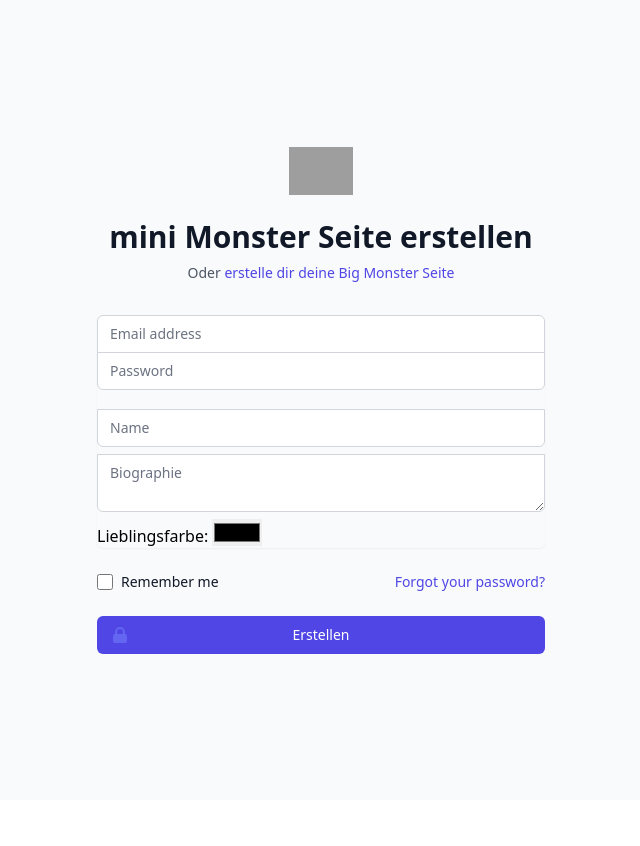
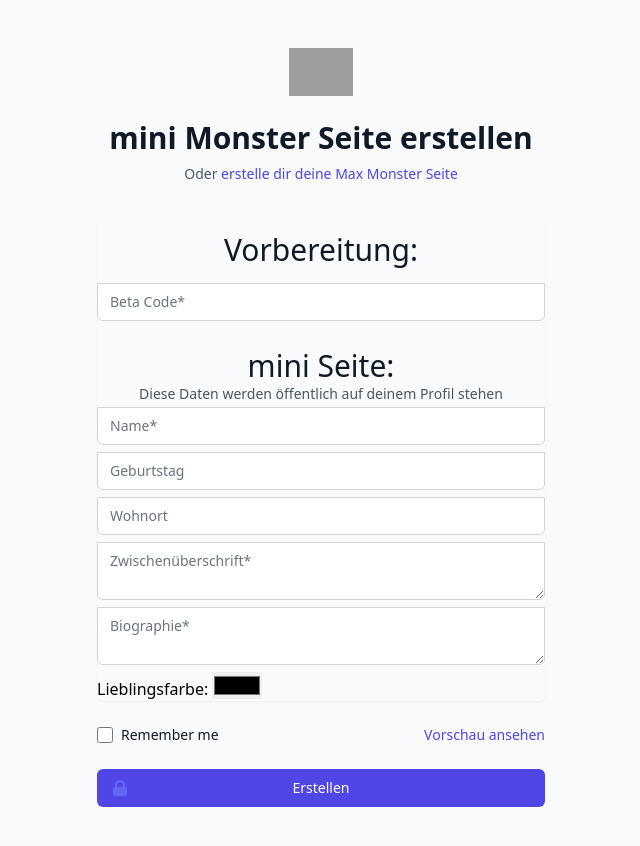
Before and after one commit to marvinhuelsmann/yourweb, a Vue app: page /create in a window 1280 px wide. Shown: the top 846 px of the page, without its empty margins (319-959 px from the left). Before the commit the page ends 800 px from the top, so only its background shows below. Built offline with nearby package versions, Linux system fonts and the light colour scheme; grey boxes are pictures that could not be loaded; a web font is replaced by a local one.

Commit message:
adding some new Create Actions, finishing the Side View

```diff
--- a/public/index.html
+++ b/public/index.html
@@ -11,7 +11,7 @@
   </head>
   <body>
     <noscript>
-      <strong>We're sorry but <%= htmlWebpackPlugin.options.title %> doesn't work properly without JavaScript enabled. Please enable it to continue.</strong>
+      <strong>We're sorry but yourweb.de doesn't work properly without JavaScript enabled. Please enable it to continue.</strong>
     </noscript>
     <div id="app"></div>
     <!-- built files will be auto injected -->
--- a/src/components/Profile.vue
+++ b/src/components/Profile.vue
@@ -2,7 +2,7 @@
   <div class="py-14 bg-white">
     <div class="max-w-7xl mx-auto px-4 sm:px-6 lg:px-8">
       <div class="lg:text-center">
-        <img class="object-center md:object-top xl:w-1/5 ..." :src='imgUrl' style="display: inline-block" alt="">
+        <img class="object-center md:object-top xl:w-1/6 sm:w-1/4 ..." :src='imgUrl' style="display: inline-block" alt="">
         <h2 class="text-base text-indigo-600 font-semibold tracking-wide uppercase">{{ name }}</h2>
         <p class="mt-2 text-3xl leading-8 font-extrabold tracking-tight text-gray-900 sm:text-4xl">
           {{ subHeadLine }}
--- a/src/router/index.js
+++ b/src/router/index.js
@@ -3,6 +3,7 @@ import Home from '../views/Home.vue'
 import About from '../views/About.vue'
 import Create from '../views/Create.vue'
 import Profile from '../views/User.vue'
+import Preview from '../views/Preview.vue'
 
 const routes = [
     {
@@ -24,6 +25,16 @@ const routes = [
         path: '/user',
         name: 'User',
         component: Profile
+    },
+    {
+        path: '/u',
+        name: 'User',
+        component: Profile
+    },
+    {
+        path: '/preview',
+        name: 'Preview',
+        component: Preview
     }
 ]
 
--- a/src/views/Create.vue
+++ b/src/views/Create.vue
@@ -2,7 +2,8 @@
   <div class="min-h-screen flex items-center justify-center bg-gray-50 py-12 px-4 sm:px-6 lg:px-8">
     <div class="max-w-md w-full space-y-8">
       <div>
-        <img class="mx-auto h-12 w-auto" src="https://tailwindui.com/img/logos/workflow-mark-indigo-600.svg" alt="Workflow" />
+        <img class="mx-auto h-12 w-auto" src="https://tailwindui.com/img/logos/workflow-mark-indigo-600.svg"
+             alt="Workflow"/>
         <h2 class="mt-6 text-center text-3xl font-extrabold text-gray-900">
           mini Monster Seite erstellen
         </h2>
@@ -10,38 +11,74 @@
           Oder
           {{ ' ' }}
           <a href="#" class="font-medium text-indigo-600 hover:text-indigo-500">
-            erstelle dir deine Big Monster Seite
+            erstelle dir deine Max Monster Seite
           </a>
         </p>
       </div>
       <form class="mt-8 space-y-6" action="#" method="POST">
-        <input type="hidden" name="remember" value="true" />
+        <input type="hidden" name="remember" value="true"/>
         <div class="rounded-md shadow-sm -space-y-px">
+          <h2 class="py-4 mt-6 text-center text-3xl font-medium text-gray-900">
+            Vorbereitung:
+          </h2>
+          <!--  <div>
+              <label for="email-address" class="sr-only">Email address</label>
+              <input id="email-address" name="email" type="email" autocomplete="email" required="" class="appearance-none rounded-none relative block w-full px-3 py-2 border border-gray-300 placeholder-gray-500 text-gray-900 rounded-t-md focus:outline-none focus:ring-indigo-500 focus:border-indigo-500 focus:z-10 sm:text-sm" placeholder="Email Adresse*" />
+            </div>-->
           <div>
-            <label for="email-address" class="sr-only">Email address</label>
-            <input id="email-address" name="email" type="email" autocomplete="email" required="" class="appearance-none rounded-none relative block w-full px-3 py-2 border border-gray-300 placeholder-gray-500 text-gray-900 rounded-t-md focus:outline-none focus:ring-indigo-500 focus:border-indigo-500 focus:z-10 sm:text-sm" placeholder="Email address" />
+            <label for="password" class="sr-only">Code</label>
+            <input id="password" name="password" type="password" autocomplete="current-password" required=""
+                   class="appearance-none rounded-none relative block w-full px-3 py-2 border border-gray-300 placeholder-gray-500 text-gray-900 rounded-b-md focus:outline-none focus:ring-indigo-500 focus:border-indigo-500 focus:z-10 sm:text-sm"
+                   placeholder="Beta Code*"/>
           </div>
-          <div>
-            <label for="password" class="sr-only">Password</label>
-            <input id="password" name="password" type="password" autocomplete="current-password" required="" class="appearance-none rounded-none relative block w-full px-3 py-2 border border-gray-300 placeholder-gray-500 text-gray-900 rounded-b-md focus:outline-none focus:ring-indigo-500 focus:border-indigo-500 focus:z-10 sm:text-sm" placeholder="Password" />
+          <div class="py-1">
+            <h2 class=" mt-6 text-center text-3xl font-medium text-gray-900">
+              mini Seite:
+            </h2>
+            <p class=" text-center text-sm text-gray-600">
+              Diese Daten werden öffentlich auf deinem Profil stehen
+            </p>
           </div>
-          <div class="pt-5">
+          <div class="">
             <label for="name" class="sr-only">Name</label>
-            <input id="name" name="name"  autocomplete="name" required=""  type="text" class="appearance-none rounded-none relative block w-full px-3 py-2 border border-gray-300 placeholder-gray-500 text-gray-900 rounded-b-md focus:outline-none focus:ring-indigo-500 focus:border-indigo-500 focus:z-10 sm:text-sm" placeholder="Name" />
+            <input id="name" name="name" autocomplete="name" required="" type="text"
+                   class="appearance-none rounded-none relative block w-full px-3 py-2 border border-gray-300 placeholder-gray-500 text-gray-900 rounded-b-md focus:outline-none focus:ring-indigo-500 focus:border-indigo-500 focus:z-10 sm:text-sm"
+                   placeholder="Name*"/>
+          </div>
+          <div class="pt-2">
+            <label for="birthday" class="sr-only">Geburtstag</label>
+            <input id="birthday" name="birthday" autocomplete="birthday" required="" type="text"
+                   class="appearance-none rounded-none relative block w-full px-3 py-2 border border-gray-300 placeholder-gray-500 text-gray-900 rounded-b-md focus:outline-none focus:ring-indigo-500 focus:border-indigo-500 focus:z-10 sm:text-sm"
+                   placeholder="Geburtstag"/>
+          </div>
+          <div class="pt-2">
+            <label for="place" class="sr-only">Wohnort</label>
+            <input id="place" name="place" autocomplete="place" required="" type="text"
+                   class="appearance-none rounded-none relative block w-full px-3 py-2 border border-gray-300 placeholder-gray-500 text-gray-900 rounded-b-md focus:outline-none focus:ring-indigo-500 focus:border-indigo-500 focus:z-10 sm:text-sm"
+                   placeholder="Wohnort"/>
+          </div>
+          <div class="pt-2">
+            <label for="subHeader" class="sr-only">Zwischenüberschrift</label>
+            <textarea id="subHeader" name="subHeader" autocomplete="subHeader" required=""
+                      class="appearance-none rounded-none relative block w-full px-3 py-2 border border-gray-300 placeholder-gray-500 text-gray-900 rounded-b-md focus:outline-none focus:ring-indigo-500 focus:border-indigo-500 focus:z-10 sm:text-sm"
+                      placeholder="Zwischenüberschrift*"/>
           </div>
           <div class="pt-2">
             <label for="biography" class="sr-only">Biografie</label>
-            <textarea id="biography" name="biography"  autocomplete="biography" required="" class="appearance-none rounded-none relative block w-full px-3 py-2 border border-gray-300 placeholder-gray-500 text-gray-900 rounded-b-md focus:outline-none focus:ring-indigo-500 focus:border-indigo-500 focus:z-10 sm:text-sm" placeholder="Biographie" />
+            <textarea id="biography" name="biography" autocomplete="biography" required=""
+                      class="appearance-none rounded-none relative block w-full px-3 py-2 border border-gray-300 placeholder-gray-500 text-gray-900 rounded-b-md focus:outline-none focus:ring-indigo-500 focus:border-indigo-500 focus:z-10 sm:text-sm"
+                      placeholder="Biographie*"/>
           </div>
           <div class="pt-2">
             <label for="color" class="">Lieblingsfarbe: </label>
-            <input id="color" name="color" autocomplete="color" type="color" required="" class="" placeholder="Biographie" />
+            <input id="color" name="color" autocomplete="color" type="color" required="" class="" placeholder="Farbe:"/>
           </div>
         </div>
 
         <div class="flex items-center justify-between">
           <div class="flex items-center">
-            <input id="remember_me" name="remember_me" type="checkbox" class="h-4 w-4 text-indigo-600 focus:ring-indigo-500 border-gray-300 rounded" />
+            <input id="remember_me" name="remember_me" type="checkbox"
+                   class="h-4 w-4 text-indigo-600 focus:ring-indigo-500 border-gray-300 rounded"/>
             <label for="remember_me" class="ml-2 block text-sm text-gray-900">
               Remember me
             </label>
@@ -49,15 +86,16 @@
 
           <div class="text-sm">
             <a href="#" class="font-medium text-indigo-600 hover:text-indigo-500">
-              Forgot your password?
+              Vorschau ansehen
             </a>
           </div>
         </div>
 
         <div>
-          <button type="submit" class="group relative w-full flex justify-center py-2 px-4 border border-transparent text-sm font-medium rounded-md text-white bg-indigo-600 hover:bg-indigo-700 focus:outline-none focus:ring-2 focus:ring-offset-2 focus:ring-indigo-500">
+          <button type="submit"
+                  class="group relative w-full flex justify-center py-2 px-4 border border-transparent text-sm font-medium rounded-md text-white bg-indigo-600 hover:bg-indigo-700 focus:outline-none focus:ring-2 focus:ring-offset-2 focus:ring-indigo-500">
             <span class="absolute left-0 inset-y-0 flex items-center pl-3">
-              <LockClosedIcon class="h-5 w-5 text-indigo-500 group-hover:text-indigo-400" aria-hidden="true" />
+              <LockClosedIcon class="h-5 w-5 text-indigo-500 group-hover:text-indigo-400" aria-hidden="true"/>
             </span>
             Erstellen
           </button>
@@ -68,7 +106,8 @@
 </template>
 
 <script>
-import { LockClosedIcon } from '@heroicons/vue/solid'
+import {LockClosedIcon} from '@heroicons/vue/solid'
+
 export default {
   components: {
     LockClosedIcon
--- a/src/views/Home.vue
+++ b/src/views/Home.vue
@@ -111,7 +111,7 @@
 
             <div class="mt-5 sm:mt-8 sm:flex sm:justify-center lg:justify-start">
               <div class="rounded-md shadow">
-                <a href="#"
+                <a href="/create"
                    class="w-full flex items-center justify-center px-8 py-3 border border-transparent text-base font-medium rounded-md text-white bg-green-600 hover:bg-green-700 md:py-4 md:text-lg md:px-10">
                   mini Seite erstellen
                 </a>
@@ -142,7 +142,7 @@
         </h2>
         <div class="mt-8 flex lg:mt-0 lg:flex-shrink-0">
           <div class="inline-flex rounded-md shadow">
-            <a href="#"
+            <a href="/create"
                class="inline-flex items-center justify-center px-5 py-3 border border-transparent text-base font-medium rounded-md text-white bg-indigo-600 hover:bg-indigo-700">
               mini Seite
             </a>
--- a/src/views/Preview.vue
+++ b/src/views/Preview.vue
@@ -1,18 +1,76 @@
 <template>
-<div>
-
-
-
-
-</div>
+  <Profile :name='user.name' :text='user.text' :social="socialMedias" :sub-head-line='user.subHeadLine' :place='user.place' :birthday='user.birthday' :img-url='user.image'></Profile>
 </template>
 
 <script>
+import Profile from '../components/Profile.vue'
+import {AnnotationIcon, GlobeAltIcon, LightningBoltIcon, ScaleIcon} from "@heroicons/vue/outline/esm";
+
+
+const socialMedias = [
+  {
+    name: 'Competitive exchange rates',
+    description:
+        'Lorem ipsum, dolor sit amet consectetur adipisicing elit. Maiores impedit perferendis suscipit eaque, iste dolor cupiditate blanditiis ratione.',
+    icon: GlobeAltIcon,
+  },
+  {
+    name: 'No hidden fees',
+    description:
+        'Lorem ipsum, dolor sit amet consectetur adipisicing elit. Maiores impedit perferendis suscipit eaque, iste dolor cupiditate blanditiis ratione.',
+    icon: ScaleIcon,
+  },
+  {
+    name: 'Transfers are instant',
+    description:
+        'Lorem ipsum, dolor sit amet consectetur adipisicing elit. Maiores impedit perferendis suscipit eaque, iste dolor cupiditate blanditiis ratione.',
+    icon: LightningBoltIcon,
+  },
+  {
+    name: 'Mobile notifications',
+    description:
+        'Lorem ipsum, dolor sit amet consectetur adipisicing elit. Maiores impedit perferendis suscipit eaque, iste dolor cupiditate blanditiis ratione.',
+    icon: AnnotationIcon,
+  },
+]
+
 export default {
-  name: "Preview"
+  name: "Preview",
+  data() {
+    return {
+      user: {
+        name: null,
+        subHeadLine: null,
+        color: null,
+        text: null,
+        birthday: null,
+        place: null,
+        image: null
+      },
+      isLoaded: false
+    }
+  },
+  setup() {
+    return {
+      socialMedias,
+    }
+  },
+  components: {
+    Profile
+  },
+  methods: {
+    getSiteData() {
+      this.user.name = new URLSearchParams(location.search).get('name')
+      this.user.subHeadLine = new URLSearchParams(location.search).get('subHeadLine')
+      this.user.color = new URLSearchParams(location.search).get('color')
+      this.user.text = new URLSearchParams(location.search).get('text')
+      this.user.birthday = new URLSearchParams(location.search).get('birthday')
+      this.user.place = new URLSearchParams(location.search).get('place')
+      this.user.image = new URLSearchParams(location.search).get('image')
+    }
+  },
+  mounted() {
+    this.getSiteData()
+  }
 }
 </script>
-
-<style scoped>
-
-</style>
--- a/src/views/User.vue
+++ b/src/views/User.vue
@@ -1,6 +1,23 @@
 <template>
-  <Profile :text='user.text' :sub-head-line='user.subHeadLine' :birthday='user.birthday' :place='user.place'
-           :social='socialMedias' :name='user.name' :img-url='user.image'></Profile>
+  <div v-if="isLoaded">
+    <Profile :text='user.text' :sub-head-line='user.subHeadLine' :birthday='user.birthday' :place='user.place'
+             :social='socialMedias' :name='user.name' :img-url='user.image'></Profile>
+  </div>
+  <div v-else-if="isNotCorrectLoading">
+  <h1>Error 404 user not found!</h1>
+  </div>
+  <div v-else>
+    <div class="animate-pulse flex space-x-4">
+      <div class="rounded-full bg-light-blue-400 h-12 w-12"></div>
+      <div class="flex-1 space-y-4 py-1">
+        <div class="h-4 bg-light-blue-400 rounded w-3/4"></div>
+        <div class="space-y-2">
+          <div class="h-4 bg-light-blue-400 rounded"></div>
+          <div class="h-4 bg-light-blue-400 rounded w-5/6"></div>
+        </div>
+      </div>
+    </div>
+  </div>
 </template>
 
 <script>
@@ -46,7 +63,9 @@ export default {
         birthday: null,
         place: null,
         image: null
-      }
+      },
+      isLoaded: false,
+      isNotCorrectLoading: false
     }
   },
   setup() {
@@ -55,13 +74,21 @@ export default {
     }
   },
   mounted() {
-
+    this.isLoaded = false;
+    this.isNotCorrectLoading = false;
     fetch('https://yourweb.monster/api/v1/getSite' + window.location.search).then(result => {
-      result.json().then(result => {
+      if (result.ok) {
+        result.json().then(result => {
           this.user = result
-      })
+        })
+      } else {
+        this.isNotCorrectLoading = true;
+      }
     }).catch(error => {
-      console.error(error)
+      if (error)
+        console.error(error)
+    }).finally(() => {
+      this.isLoaded = true;
     })
 
   },
```
Also changed, not shown: 1 other file (tests, documents, lock files or other folders).
